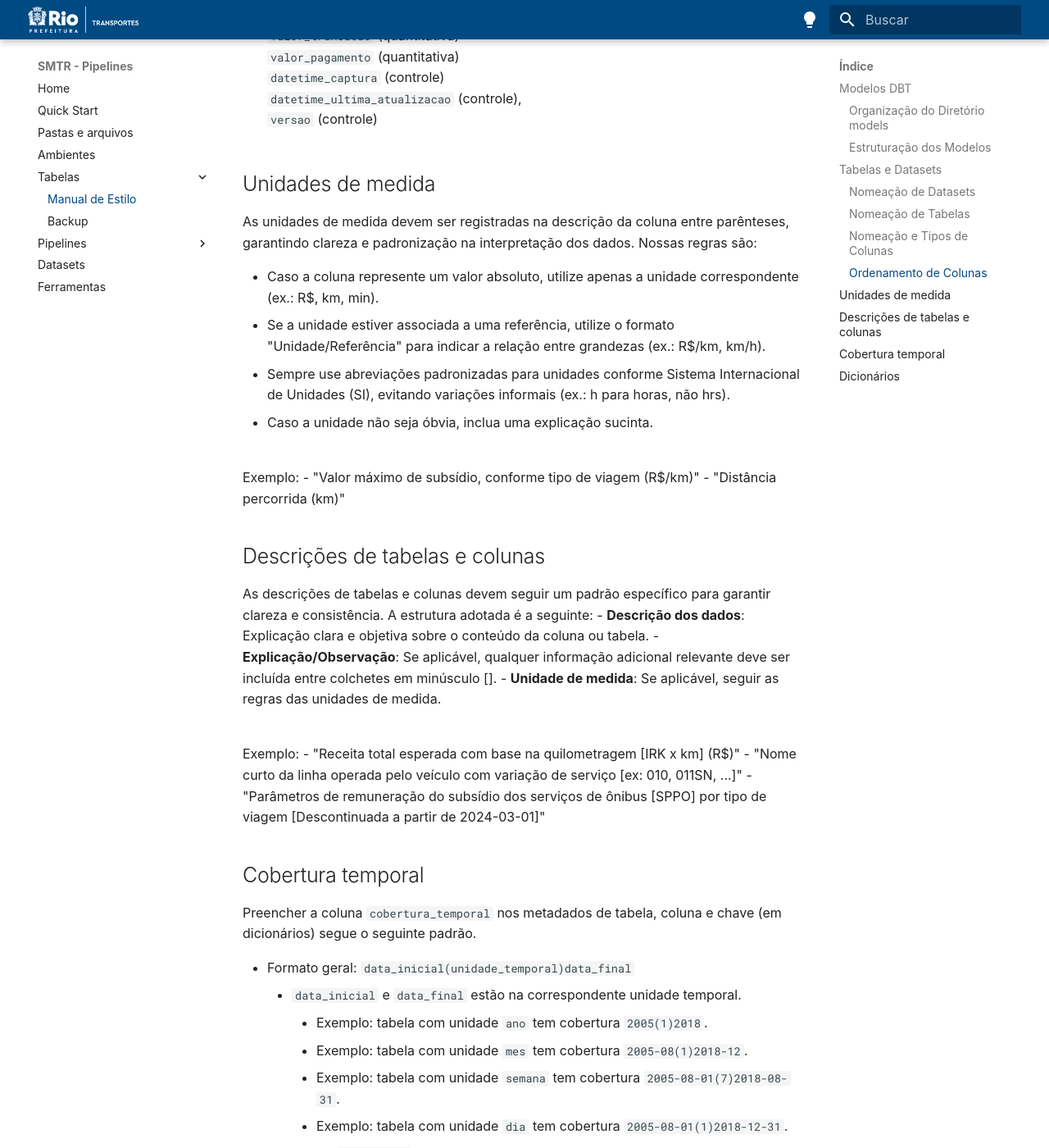
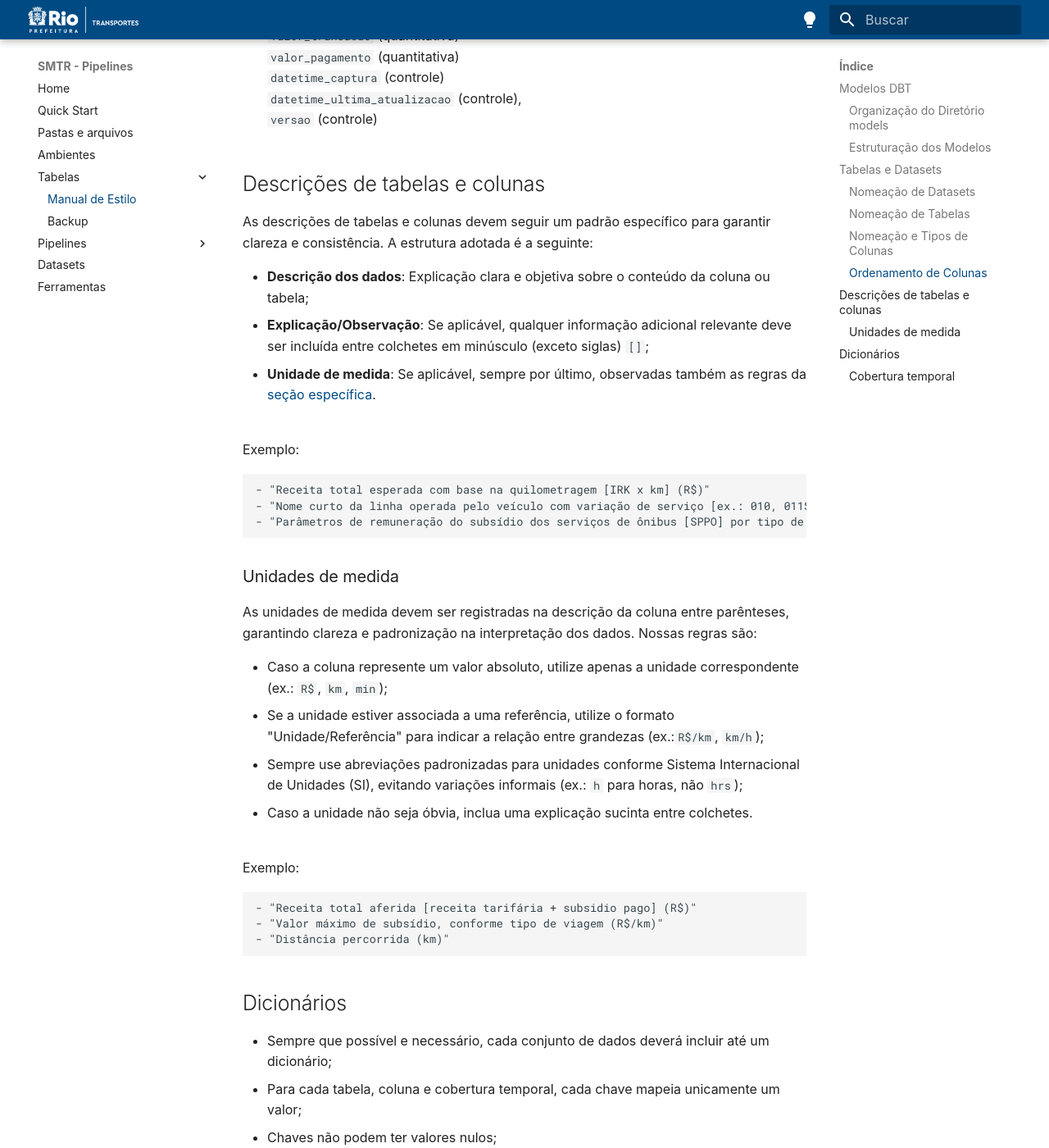
Before and after one commit to RJ-SMTR/pipelines-docs, an MkDocs documentation site: the page built from docs/tabelas/manual_estilo_tabelas.md, in a window 1280 px wide and 1400 px high, scrolled down 3373 px. Shown: the whole window at 82% size. Built offline with MkDocs 1.6.1 and Material for MkDocs 9.7.7, drawn with Linux system fonts in a browser that asks for light colours; some web fonts are replaced; some of the changed text lies outside the part shown.

Commit message:
refatora manual

````diff
--- a/docs/tabelas/manual_estilo_tabelas.md
+++ b/docs/tabelas/manual_estilo_tabelas.md
@@ -106,32 +106,45 @@ dataset deve contenter um arquivo schema.yml para a criação das descrições d
     `datetime_ultima_atualizacao` (controle),
     `versao` (controle)
 
-## Unidades de medida
+## Descrições de tabelas e colunas
+
+As descrições de tabelas e colunas devem seguir um padrão específico para garantir clareza e consistência. A estrutura adotada é a seguinte:
+
+- **Descrição dos dados**: Explicação clara e objetiva sobre o conteúdo da coluna ou tabela;
+- **Explicação/Observação**: Se aplicável, qualquer informação adicional relevante deve ser incluída entre colchetes em minúsculo (exceto siglas) `[]`;
+- **Unidade de medida**: Se aplicável, sempre por último, observadas também as regras da [seção específica](#unidades-medida).
+
+<br>Exemplo:
+```yml
+- "Receita total esperada com base na quilometragem [IRK x km] (R$)"
+- "Nome curto da linha operada pelo veículo com variação de serviço [ex.: 010, 011SN, ...]"
+- "Parâmetros de remuneração do subsídio dos serviços de ônibus [SPPO] por tipo de viagem [descontinuada a partir de 2024-03-01]"
+```
+
+### <h3 id="unidades-medida">Unidades de medida</h3>
 
 As unidades de medida devem ser registradas na descrição da coluna entre parênteses, garantindo clareza e padronização na interpretação dos dados. Nossas regras são:
 
-- Caso a coluna represente um valor absoluto, utilize apenas a unidade correspondente (ex.: R$, km, min).
-- Se a unidade estiver associada a uma referência, utilize o formato "Unidade/Referência" para indicar a relação entre grandezas (ex.: R$/km, km/h).
-- Sempre use abreviações padronizadas para unidades conforme Sistema Internacional de Unidades (SI), evitando variações informais (ex.: h para horas, não hrs).
-- Caso a unidade não seja óbvia, inclua uma explicação sucinta.
+- Caso a coluna represente um valor absoluto, utilize apenas a unidade correspondente (ex.: `R$`, `km`, `min`);
+- Se a unidade estiver associada a uma referência, utilize o formato "Unidade/Referência" para indicar a relação entre grandezas (ex.:`R$/km`, `km/h`);
+- Sempre use abreviações padronizadas para unidades conforme Sistema Internacional de Unidades (SI), evitando variações informais (ex.: `h` para horas, não `hrs`);
+- Caso a unidade não seja óbvia, inclua uma explicação sucinta entre colchetes.
 
 <br>Exemplo:
+```yml
+- "Receita total aferida [receita tarifária + subsidio pago] (R$)"
 - "Valor máximo de subsídio, conforme tipo de viagem (R$/km)"
 - "Distância percorrida (km)"
+```
 
-## Descrições de tabelas e colunas
+## Dicionários
 
-As descrições de tabelas e colunas devem seguir um padrão específico para garantir clareza e consistência. A estrutura adotada é a seguinte:
-- **Descrição dos dados**: Explicação clara e objetiva sobre o conteúdo da coluna ou tabela.
-- **Explicação/Observação**: Se aplicável, qualquer informação adicional relevante deve ser incluída entre colchetes em minúsculo [].
-- **Unidade de medida**: Se aplicável, seguir as regras das unidades de medida.
+- Sempre que possível e necessário, cada conjunto de dados deverá incluir até um dicionário;
+- Para cada tabela, coluna e cobertura temporal, cada chave mapeia unicamente um valor;
+- Chaves não podem ter valores nulos;
+- Dicionários devem cobrir todas as chaves disponíveis nas tabelas originais.
 
-<br>Exemplo:
-- "Receita total esperada com base na quilometragem [IRK x km] (R$)"
-- "Nome curto da linha operada pelo veículo com variação de serviço [ex: 010, 011SN, ...]"
-- "Parâmetros de remuneração do subsídio dos serviços de ônibus [SPPO] por tipo de viagem [Descontinuada a partir de 2024-03-01]"
-
-## Cobertura temporal
+### Cobertura temporal
 
 Preencher a coluna `cobertura_temporal` nos metadados de tabela, coluna e chave (em dicionários) segue o seguinte padrão.
 
````
Also changed, not shown: other parts of docs/tabelas/manual_estilo_tabelas.md (+0 -7 lines).
